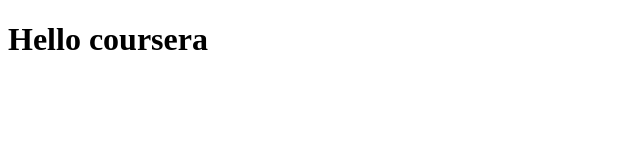
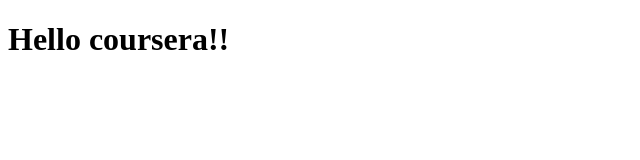
Before and after one commit to abdullahkb606/abdullahkb.github.io, a plain HTML site: page site/index.html in a window 1280 px wide. Shown: the full height of the page, 0-640 px from the left. Drawn offline with Linux system fonts and the light colour scheme.

Commit message:
Small addition to our page content

```diff
--- a/site/index.html
+++ b/site/index.html
@@ -6,6 +6,6 @@
 	<title>Hello coursera!</title>
 </head>
 <body>
-<h1>Hello coursera</h1>
+<h1>Hello coursera!!</h1>
 </body>
 </html>
```
